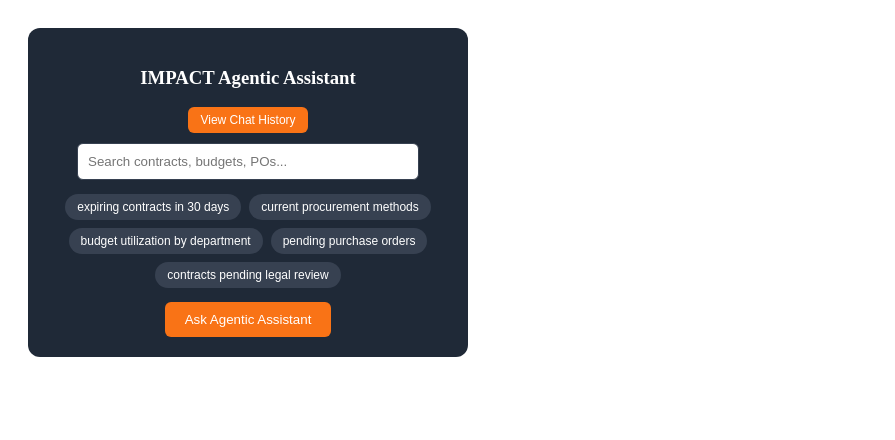
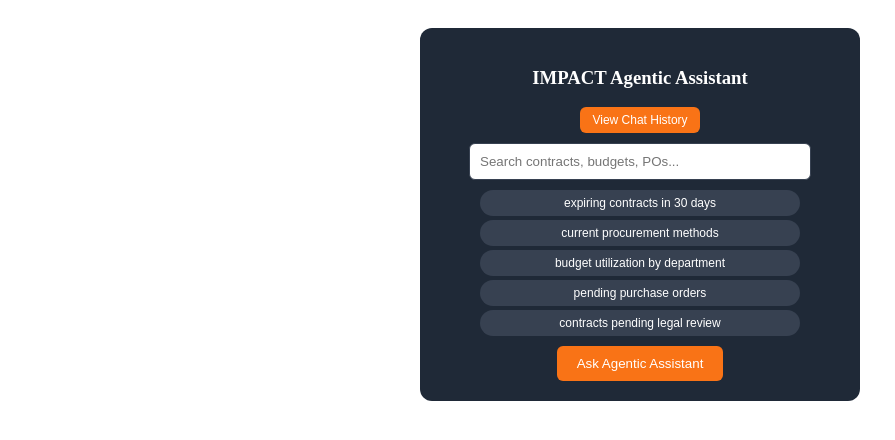
Before and after one commit to Wavonics/impact-dashboard-ui-react, a React (Create React App) app: page /assistant in a window 1280 px wide. Shown: the top 440 px of the page, without its empty margins (0-895 px from the left). Built offline with nearby package versions, Linux system fonts and the light colour scheme.

Commit message:
Update ImpactAssistant.jsx

```diff
--- a/src/components/ImpactAssistant.jsx
+++ b/src/components/ImpactAssistant.jsx
@@ -54,6 +54,7 @@ export default function ImpactAssistant({ style = {}, buttonLabel = 'Ask Agentic
     color: '#fff',
     width: '100%',
     maxWidth: '400px',
+    margin: '0 auto', // ✅ center horizontally like AIChatBox
     ...style
   };
 
@@ -64,8 +65,10 @@ export default function ImpactAssistant({ style = {}, buttonLabel = 'Ask Agentic
     borderRadius: '20px',
     padding: '6px 12px',
     fontSize: '12px',
-    margin: '4px',
-    cursor: 'pointer'
+    margin: '4px auto', // ✅ center horizontally
+    cursor: 'pointer',
+    display: 'block',
+    width: '80%' // ✅ max 80% width
   };
 
   const messageStyle = {
@@ -85,14 +88,17 @@ export default function ImpactAssistant({ style = {}, buttonLabel = 'Ask Agentic
     padding: '6px 12px',
     fontSize: '12px',
     cursor: 'pointer',
-    marginBottom: '10px'
+    marginBottom: '10px',
+    display: 'block',
+    marginLeft: 'auto',
+    marginRight: 'auto'
   };
 
   return (
     <div style={{ flex: 1, padding: '20px' }}>
       <div style={containerStyle}>
         <h3 style={{ textAlign: 'center' }}>IMPACT Agentic Assistant</h3>
-        <button onClick={() => setViewHistory(!viewHistory)} style={{ ...toggleButton, display: 'block', margin: '0 auto 10px auto' }}>
+        <button onClick={() => setViewHistory(!viewHistory)} style={toggleButton}>
           {viewHistory ? 'Switch to Input' : 'View Chat History'}
         </button>
 
@@ -119,7 +125,7 @@ export default function ImpactAssistant({ style = {}, buttonLabel = 'Ask Agentic
               disabled={loading}
               style={{
                 padding: '10px',
-                width: '80%',
+                width: '80%', // ✅ input 80% width
                 borderRadius: '6px',
                 border: '1px solid #374151',
                 marginBottom: '10px',
@@ -130,7 +136,7 @@ export default function ImpactAssistant({ style = {}, buttonLabel = 'Ask Agentic
                 marginRight: 'auto'
               }}
             />
-            <div style={{ marginBottom: '10px', display: 'flex', flexWrap: 'wrap', justifyContent: 'center' }}>
+            <div style={{ marginBottom: '10px' }}>
               {suggestions.map((s, i) => (
                 <button
                   key={i}
```
